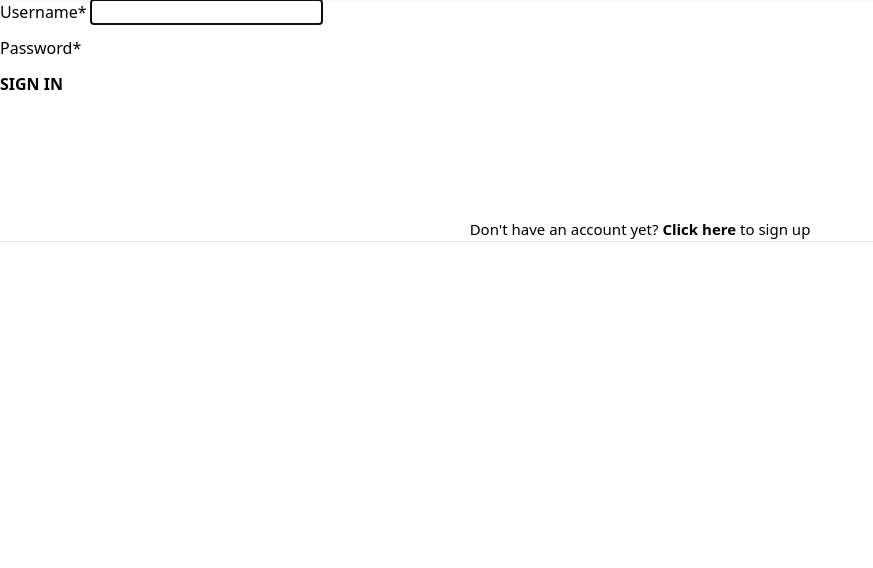
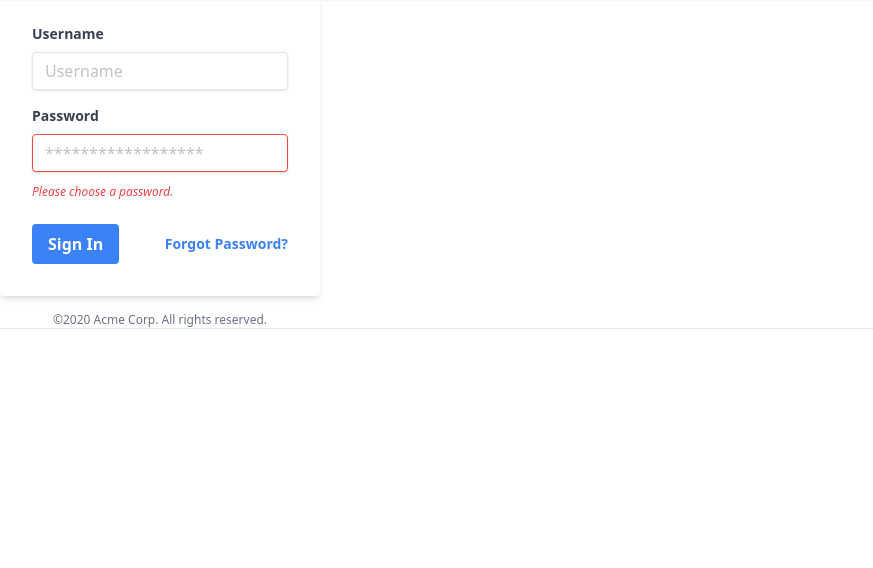
Before and after one commit to llOriginaljuonll/my_blog, a Django app: page /accounts/login/ in a window 1280 px wide. Shown: the part 52-620 px from the top of the page, without its empty margins (0-873 px from the left). Run offline with Django 5.2, Linux system fonts and the light colour scheme; some libraries are stand-ins or nearby versions; some web fonts are replaced.

Commit message:
style login page(not finished)

```diff
--- a/templates/registration/login.html
+++ b/templates/registration/login.html
@@ -3,18 +3,32 @@
 {% load crispy_forms_tags %}
 
 {% block content %}
-<div class="container col-4 h-100 justify-content-center align-items-center d-flex flex-column">
-    <form method="post" class="form-control border-0" novalidate>
-        {% csrf_token %}
-
-        {{ form|crispy }}
-
-        <div class="d-flex justify-content-center">
-            <button class="btn border-0 btn-lg link-primary"><span class="border-bottom border-primary"><b>SIGN IN</b></span></button>
-        </div>
-    </form> <br><br><br>
-    <div class="text-center">
-        <p style="font-size: 15px; margin-top: 50px;">Don't have an account yet? <a href="{% url 'accounts:sign-up' %}" class="link-no-underline"><b>Click here</b></a> to sign up</p>
+<div class="w-full max-w-xs">
+<form class="bg-white shadow-md rounded px-8 pt-6 pb-8 mb-4">
+    <div class="mb-4">
+    <label class="block text-gray-700 text-sm font-bold mb-2" for="username">
+        Username
+    </label>
+    <input class="shadow appearance-none border rounded w-full py-2 px-3 text-gray-700 leading-tight focus:outline-none focus:shadow-outline" id="username" type="text" placeholder="Username">
     </div>
+    <div class="mb-6">
+    <label class="block text-gray-700 text-sm font-bold mb-2" for="password">
+        Password
+    </label>
+    <input class="shadow appearance-none border border-red-500 rounded w-full py-2 px-3 text-gray-700 mb-3 leading-tight focus:outline-none focus:shadow-outline" id="password" type="password" placeholder="******************">
+    <p class="text-red-500 text-xs italic">Please choose a password.</p>
+    </div>
+    <div class="flex items-center justify-between">
+    <button class="bg-blue-500 hover:bg-blue-700 text-white font-bold py-2 px-4 rounded focus:outline-none focus:shadow-outline" type="button">
+        Sign In
+    </button>
+    <a class="inline-block align-baseline font-bold text-sm text-blue-500 hover:text-blue-800" href="#">
+        Forgot Password?
+    </a>
+    </div>
+</form>
+<p class="text-center text-gray-500 text-xs">
+    &copy;2020 Acme Corp. All rights reserved.
+</p>
 </div> <hr>
 {% endblock %}
```
